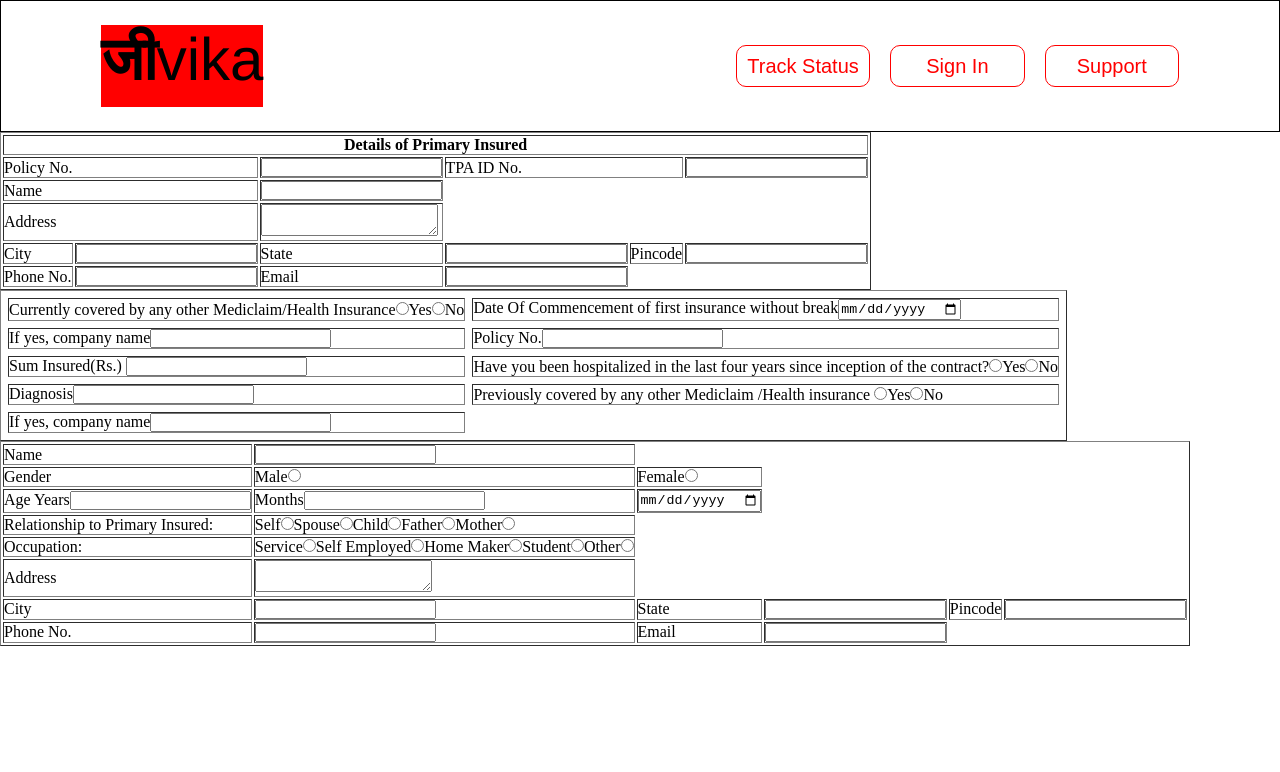
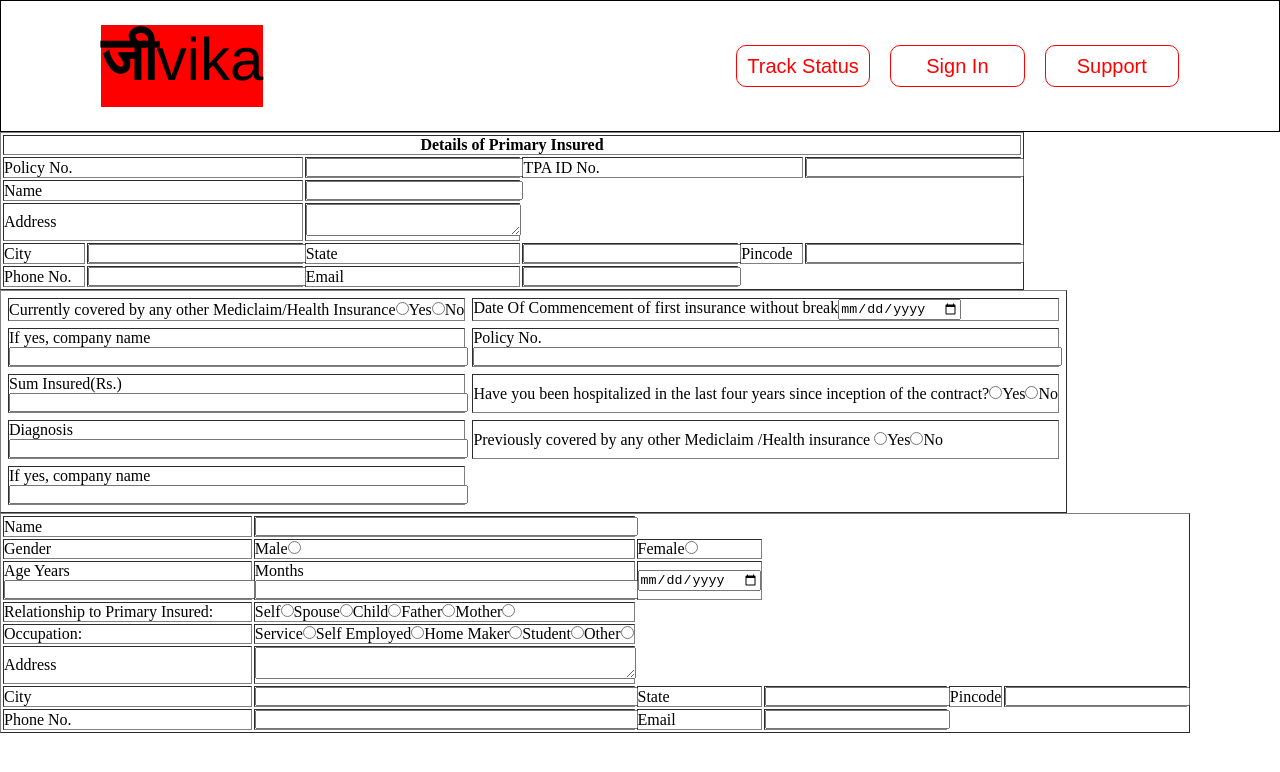
Before and after one commit to AmanPrajapati7015/jeevika, a React (Vite) app in the folder reactjs/: page / in a window 1280 px wide. Shown: the top 772 px of the page. Built offline with nearby package versions, Linux system fonts and the light colour scheme.

Commit message:
Form Styles.css

```diff
--- a/reactjs/src/form-elements/SectionA.jsx
+++ b/reactjs/src/form-elements/SectionA.jsx
@@ -1,14 +1,16 @@
+import './formstyles.css'
+
 export default function SectionA() {
   return (
     <form>
-      <table border="1px solid black">
-        <th colspan="6">Details of Primary Insured</th>
+      <table border="1px solid black" style={{width: "80%"}}>
+        <th colspan="7">Details of Primary Insured</th>
         <tr>
           <td colSpan="2">
             <label htmlFor="policy-no">Policy No.</label>
           </td>
           <td>
-            <input type="number" id="policy-no" />
+            <input type="number" id="policy-no"/>
           </td>
           <td colspan="2">
             <label htmlFor="tpa-id-no">TPA ID No.</label>
--- /dev/null
+++ b/reactjs/src/form-elements/formstyles.css
@@ -0,0 +1,3 @@
+textarea, input[type="text"], input[type="number"]{
+    width: 100%;
+}
```
